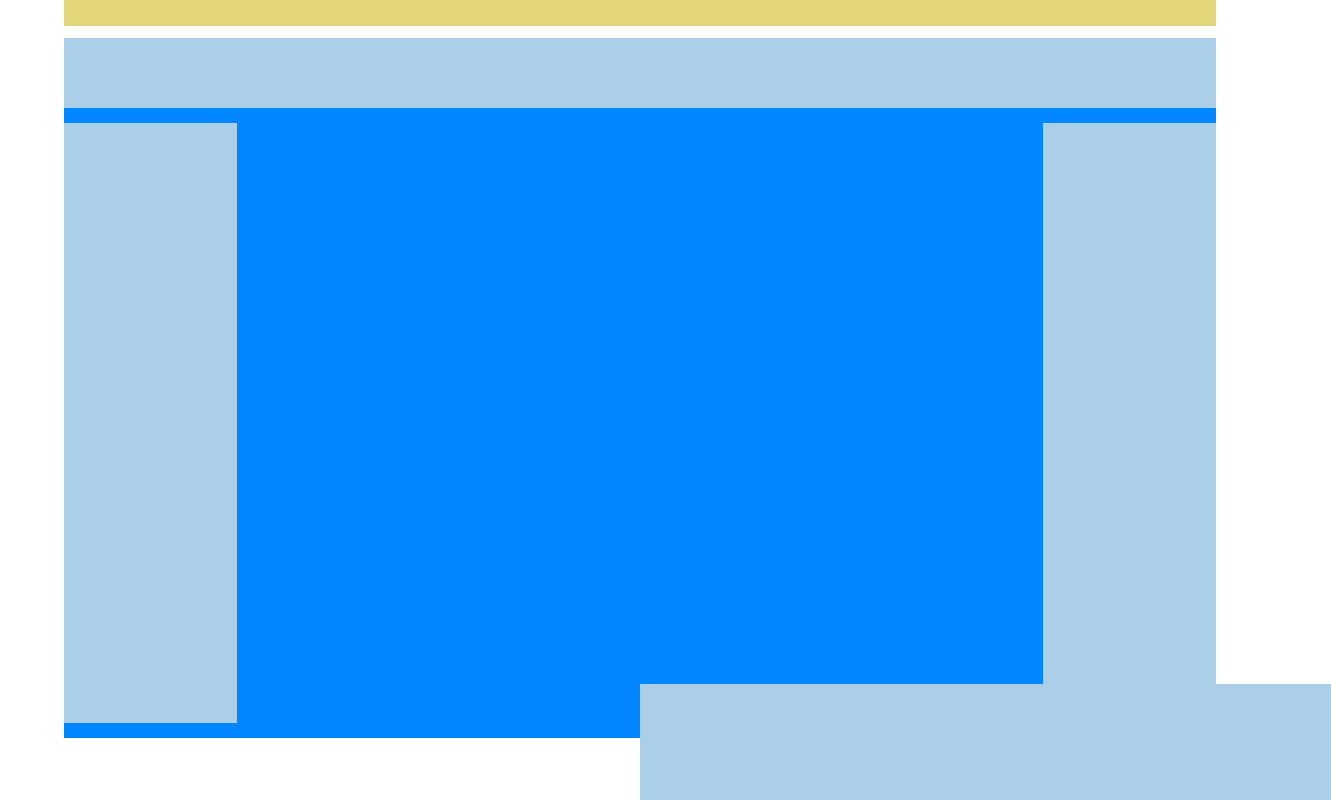
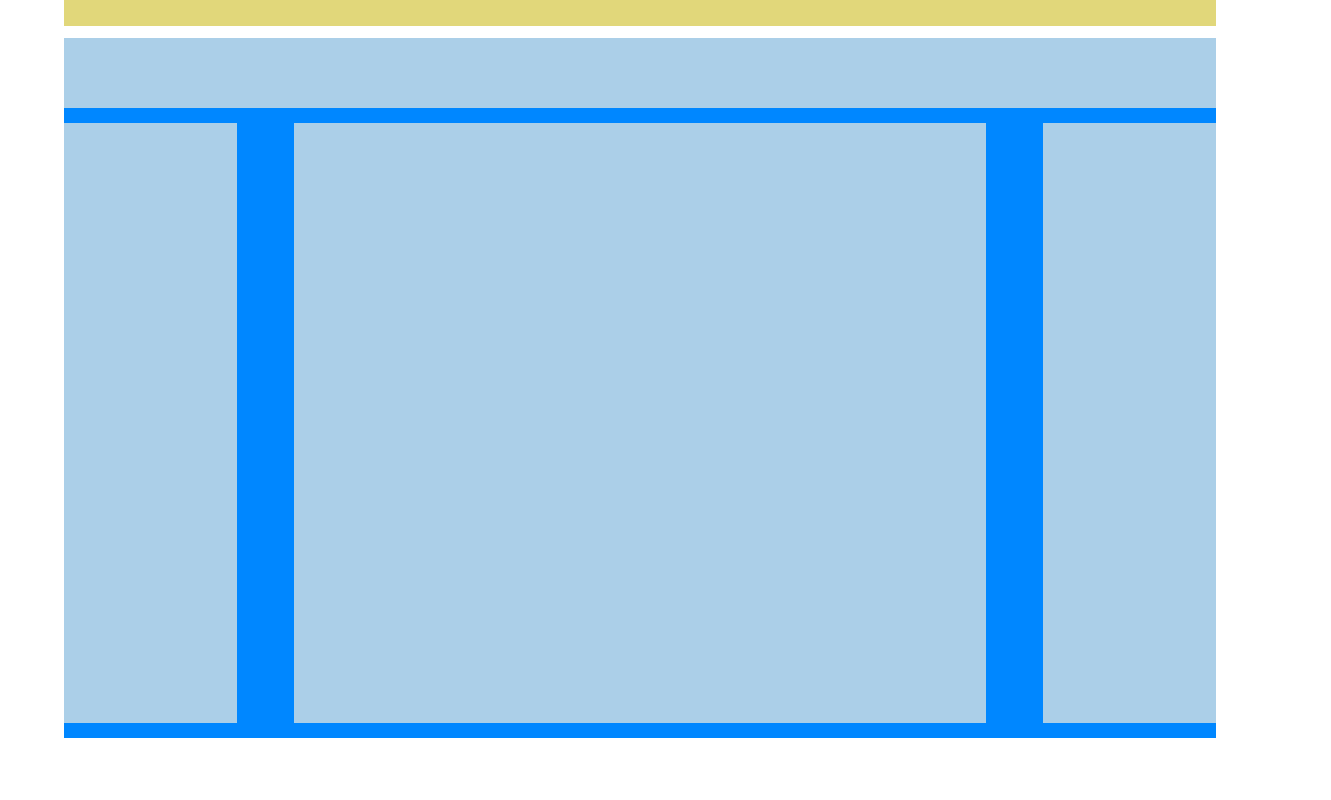
Before and after one commit to ilSaba/htmlcss-struttura-wp, a plain HTML site: page index.html in a window 1280 px wide. Shown: the part 400-1200 px from the top of the page, 1331 px wide, since content can reach past the window. After the commit the page ends 1151 px from the top, so only its background shows below. Drawn offline with Linux system fonts and the light colour scheme.

Commit message:
main done

```diff
--- a/assets/css/master.css
+++ b/assets/css/master.css
@@ -53,10 +53,9 @@
 }
 
 .column-2{
+  margin-left: 20%;
   width: 60%;
   height: 600px;
   margin-top: 15px;
-  margin: 50%;
   background-color: #ABCFE8;
-
 }
--- a/index.html
+++ b/index.html
@@ -24,7 +24,6 @@
         <div class="column-3">
         </div>
         <div class="column-2">
-          <center>
         </div>
 
       </div>
```
